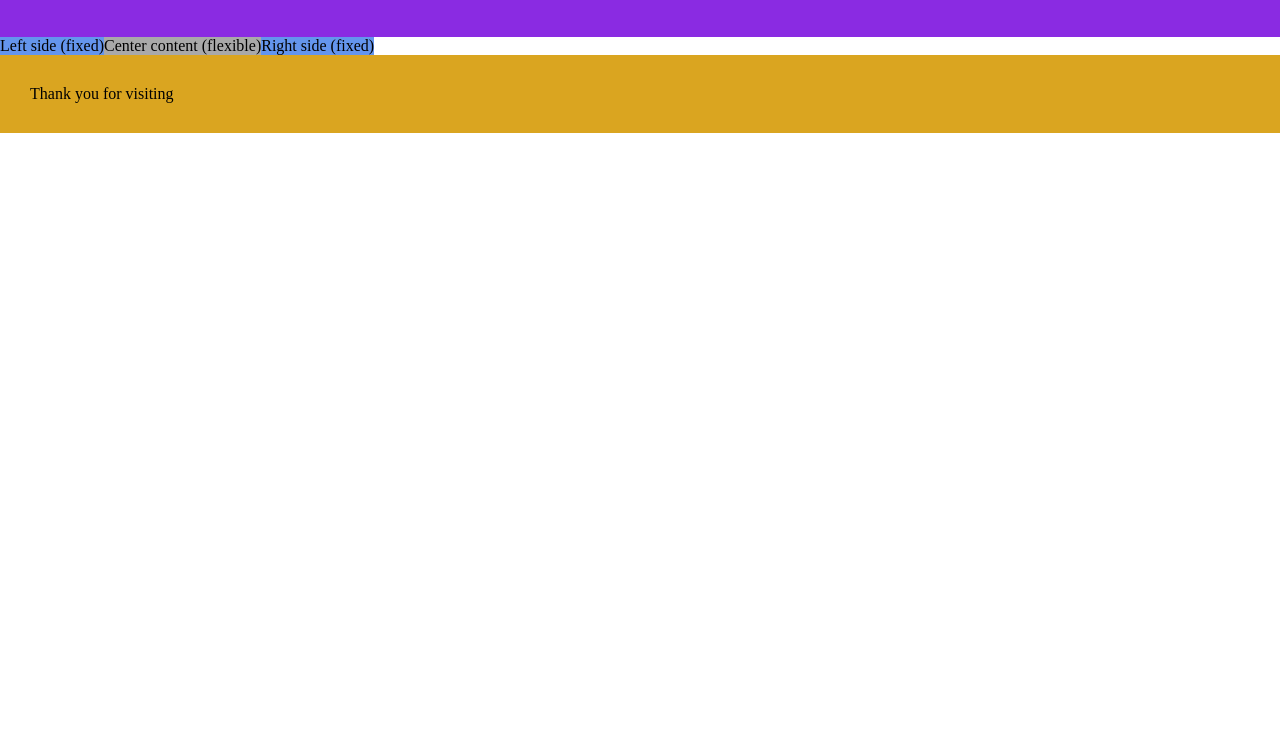
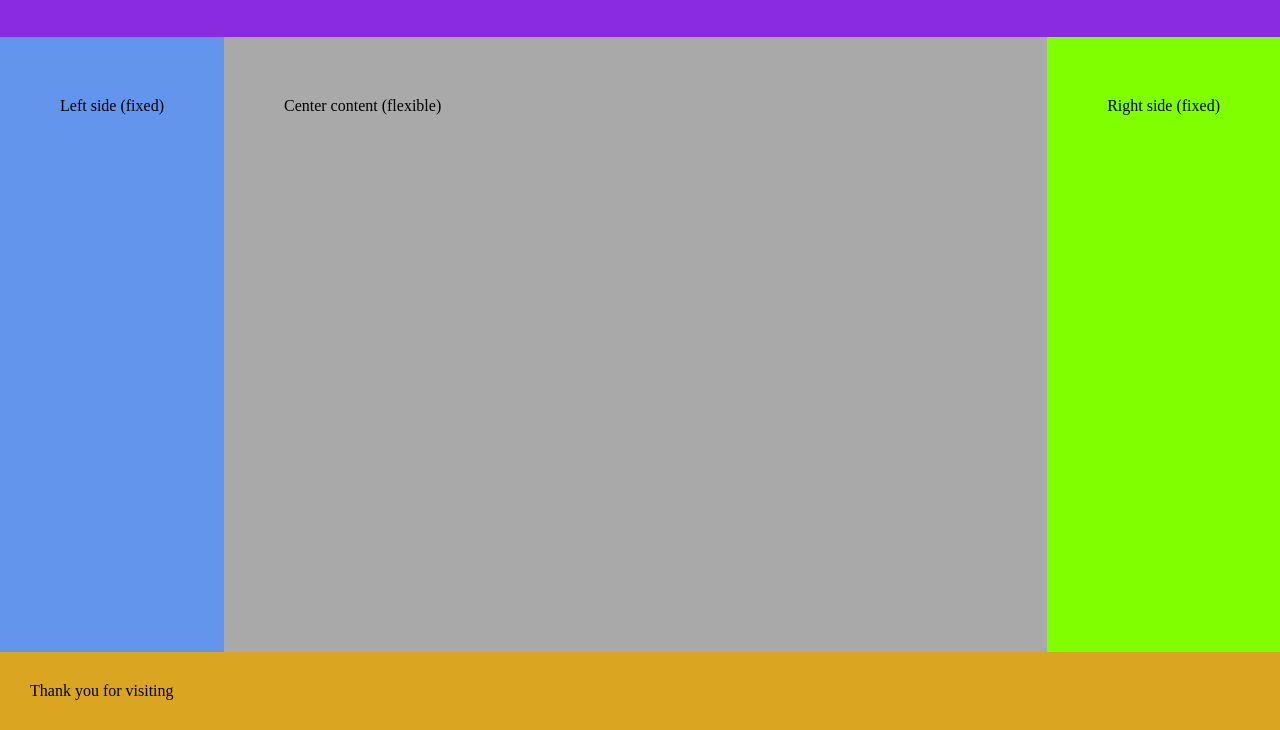
Before and after one commit to evesim/Practica-Front-End-Wantsome, a plain HTML site: page Week5/Practice/flexbox.html in a window 1280 px wide. Shown: the part 70-800 px from the top of the page. Drawn offline with Linux system fonts and the light colour scheme.

Commit message:
Practice

```diff
--- a/Week5/Practice/1_flexbox.html
+++ b/Week5/Practice/flexbox.html
@@ -3,7 +3,7 @@
 
     <head>
         <meta charset="UTF-8" />
-        <title>Week 3, course 1</title>
+        <title>Week 5, course 1</title>
         <style>
             * {
                 margin: 0px;
@@ -18,18 +18,22 @@
 
             .box {
                 padding: 60px;
+                height: 80vh; /* the height of what the viewer sees */
             }
 
             .right {
                 background-color: chartreuse;
+                flex-shrink: 0; /* - will remain fixed */
             }
 
             .left {
                 background-color: cornflowerblue;
+                flex-shrink: 0; /* - will remain fixed */
             }
 
             .center {
                 background-color: darkgrey;
+                flex-grow: 1;
             }
 
             .container {
@@ -40,6 +44,8 @@
                 width: 100%;
                 background-color: goldenrod;
                 padding: 30px;
+                position: fixed; /* - stays fixed at the bottom  */
+                bottom: 0; /* - stays fixed at the bottom  */
             }
         </style>
     </head>
@@ -50,9 +56,9 @@
         </header>
 
         <div class="container">
-            <div class="left">Left side (fixed)</div>
-            <div class="center">Center content (flexible)</div>
-            <div class="left">Right side (fixed)</div>
+            <div class="box left">Left side (fixed)</div>
+            <div class="box center">Center content (flexible)</div>
+            <div class="box right">Right side (fixed)</div>
         </div>
         <footer>
             <p>Thank you for visiting</p>
```
